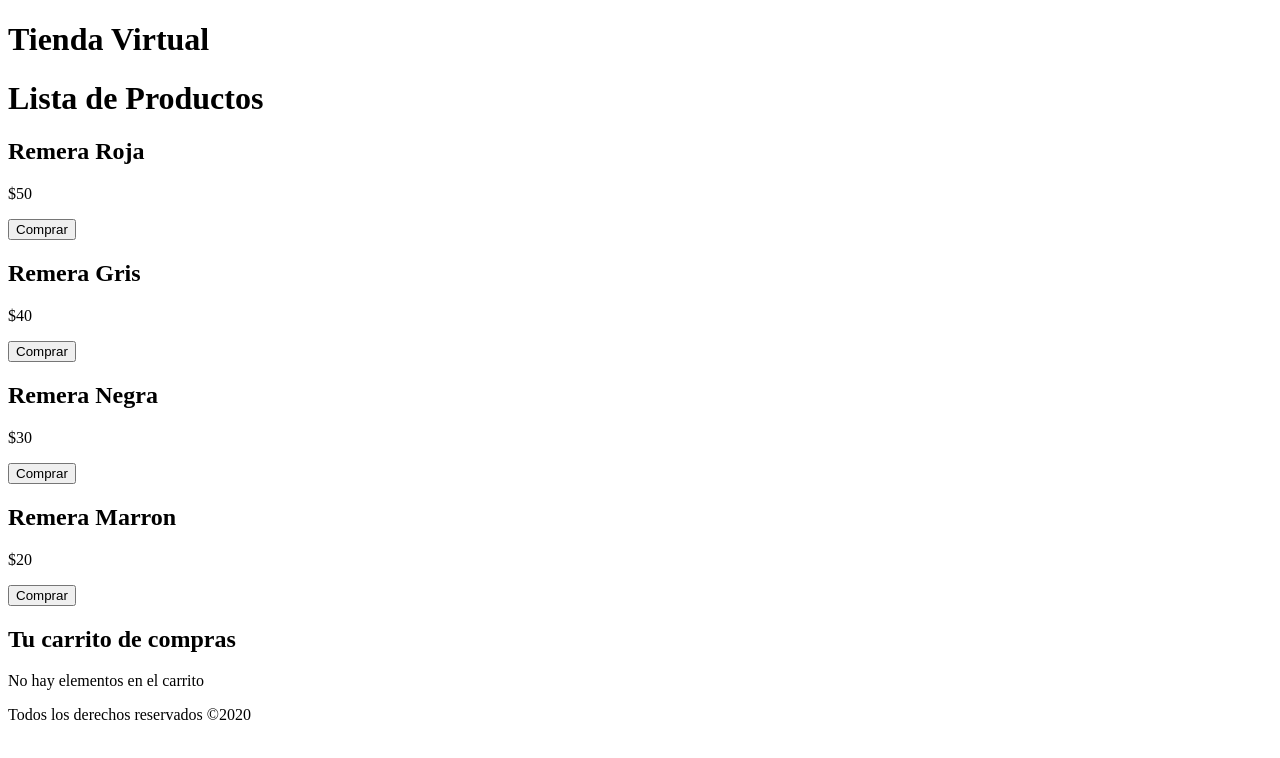
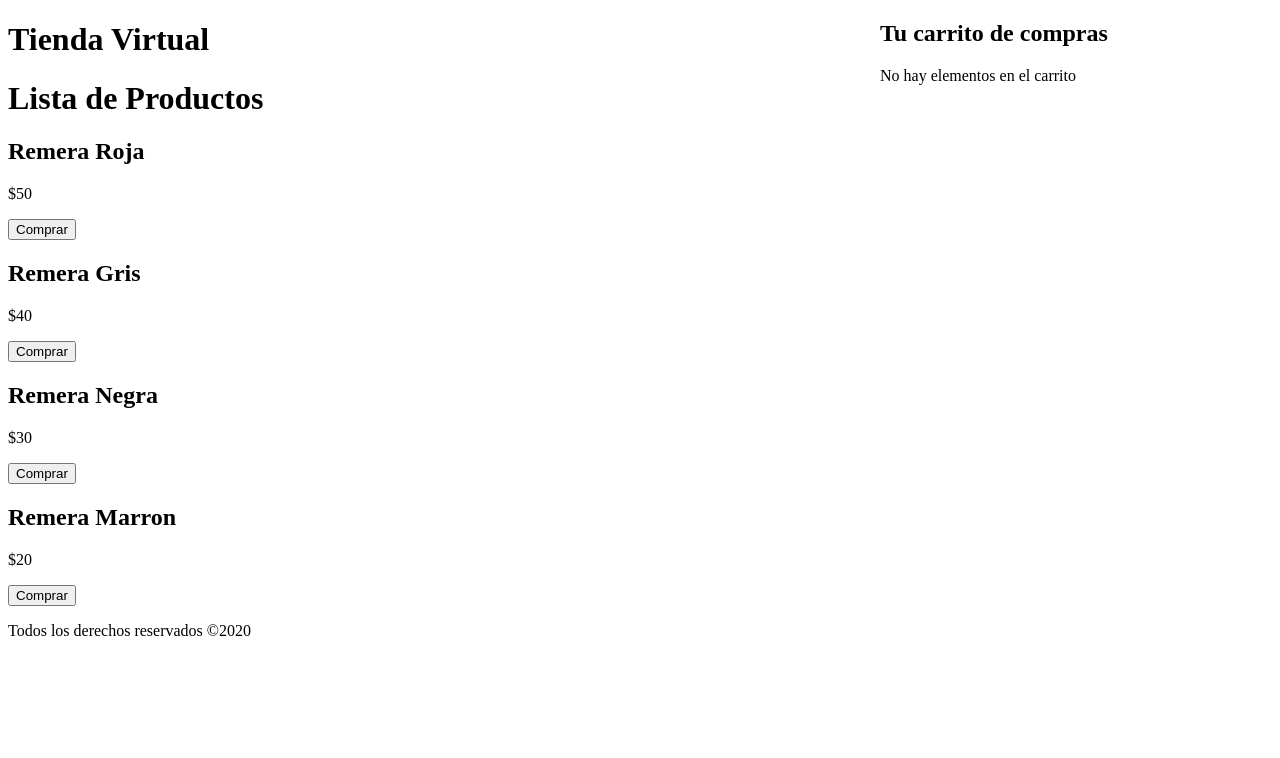
Before and after one commit to checho9999/React-Carrito-Basico, a React (Create React App) app: page / in a window 1280 px wide. Shown: the top 758 px of the page. Built offline with nearby package versions, Linux system fonts and the light colour scheme.

Commit message:
Agregue carrito.css para dividir la pantalla entre productos y el carrito de compras; Falta ver el tema de los warning por id repetidos para dos o mas hijos distintos al agregar productos al carrito de compras

```diff
--- a/src/components/Carrito.js
+++ b/src/components/Carrito.js
@@ -1,5 +1,6 @@
 import React from 'react';
 import Producto from './Producto';
+import './carrito.css';
 
 const Carrito = ({carrito, agregarProducto}) => (
     <div className="carrito">
--- a/src/components/Producto.js
+++ b/src/components/Producto.js
@@ -5,7 +5,6 @@ const Producto = ( { producto, productos, carrito, agregarProducto } ) => {
 // hago destructuracion de las props de la lista de productos que llegan desde la app principal
 const { id, nombre, precio } = producto;
 
-    // Agregar producto al carrito
     const seleccionarProducto = id => {
         const producto = productos.filter(producto => producto.id === id )[0];
 
--- /dev/null
+++ b/src/components/carrito.css
@@ -0,0 +1,7 @@
+.carrito {
+    position: fixed;
+    top: 0;
+    right: 0;
+    background-color: white;
+    width: 400px;
+}
```
